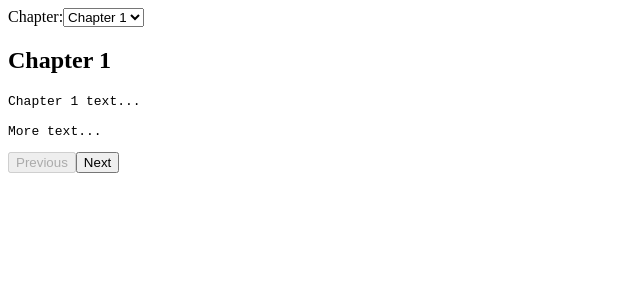
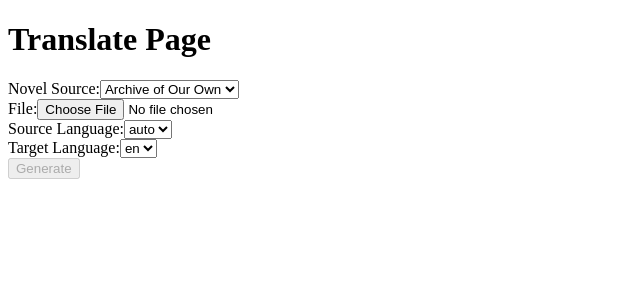
Before and after one commit to Sora201710/Transverra, a React (Vite) app in the folder frontend/: page / in a window 1280 px wide. Shown: the top 300 px of the page, without its empty margins (0-640 px from the left). Built offline with nearby package versions, Linux system fonts and the light colour scheme.

Commit message:
cleaned up form UI and added communication with backend

```diff
--- a/frontend/src/app.tsx
+++ b/frontend/src/app.tsx
@@ -1,8 +1,8 @@
-import ReaderPage from "./pages/book";
-import UploadPage from "./pages/translate";
+//import NovelPage from "./pages/NovelPage";
+import TranslatePage from "./pages/TranslatePage";
 
 function App() {
-  return <ReaderPage />;
+  return <TranslatePage />;
 }
 
 export default App;
--- /dev/null
+++ b/frontend/src/components/TranslateForm.tsx
@@ -0,0 +1,153 @@
+import { useState } from "react";
+
+// -------------------- Types --------------------
+interface FormData {
+  source: string;
+  file: File | null;
+  sourceLang: string;
+  targetLang: string;
+}
+
+interface SubmitButtonProps {
+  onClick: () => void;
+  disabled: boolean;
+}
+
+interface FormFieldsProps {
+  sources: string[];
+  languages: string[];
+  targetLanguages: string[];
+  formData: FormData;
+  setFormData: React.Dispatch<React.SetStateAction<FormData>>;
+}
+
+interface TranslateFormProps {
+  onSubmit: (data: FormData) => void;
+}
+
+// -------------------- Submit Button --------------------
+function SubmitButton({ onClick, disabled }: SubmitButtonProps) {
+  return (
+    <div>
+      <button onClick={onClick} disabled={disabled}>
+        Generate
+      </button>
+    </div>
+  );
+}
+
+// -------------------- Form Fields --------------------
+function FormFields({
+  sources,
+  languages,
+  targetLanguages,
+  formData,
+  setFormData,
+}: FormFieldsProps) {
+  return (
+    <div>
+      {/* Novel Source */}
+      <div>
+        <label>
+          Novel Source:
+          <select
+            value={formData.source}
+            onChange={(e) =>
+              setFormData({ ...formData, source: e.target.value })
+            }
+          >
+            {sources.map((s) => (
+              <option key={s} value={s}>
+                {s}
+              </option>
+            ))}
+          </select>
+        </label>
+      </div>
+
+      {/* File upload */}
+      <div>
+        <label>
+          File:
+          <input
+            type="file"
+            onChange={(e) =>
+              setFormData({ ...formData, file: e.target.files?.[0] ?? null })
+            }
+          />
+        </label>
+      </div>
+
+      {/* Source language */}
+      <div>
+        <label>
+          Source Language:
+          <select
+            value={formData.sourceLang}
+            onChange={(e) =>
+              setFormData({ ...formData, sourceLang: e.target.value })
+            }
+          >
+            {languages.map((l) => (
+              <option key={l} value={l}>
+                {l}
+              </option>
+            ))}
+          </select>
+        </label>
+      </div>
+
+      {/* Target language */}
+      <div>
+        <label>
+          Target Language:
+          <select
+            value={formData.targetLang}
+            onChange={(e) =>
+              setFormData({ ...formData, targetLang: e.target.value })
+            }
+          >
+            {targetLanguages.map((l) => (
+              <option key={l} value={l}>
+                {l}
+              </option>
+            ))}
+          </select>
+        </label>
+      </div>
+    </div>
+  );
+}
+
+// -------------------- Translate Form --------------------
+export default function TranslateForm({ onSubmit }: TranslateFormProps) {
+  const [formData, setFormData] = useState<FormData>({
+    source: "Archive of Our Own",
+    file: null,
+    sourceLang: "auto",
+    targetLang: "en",
+  });
+
+  const sources = ["Archive of Our Own"];
+  const languages = ["auto", "en", "es"];
+  const targetLanguages = ["en", "es"];
+
+  const handleSubmit = () => {
+    onSubmit(formData);
+  };
+
+  const isDisabled = !formData.file; // require file for now
+
+  return (
+    <div>
+      <FormFields
+        sources={sources}
+        languages={languages}
+        targetLanguages={targetLanguages}
+        formData={formData}
+        setFormData={setFormData}
+      />
+      <SubmitButton onClick={handleSubmit} disabled={isDisabled} />
+    </div>
+  );
+}
--- /dev/null
+++ b/frontend/src/pages/NovelPage.tsx
@@ -0,0 +1,59 @@
+import { useMemo, useState } from "react";
+
+export default function NovelPage() {
+  // Assume this comes from your backend / storage / props
+  const chapters = useMemo(
+    () => [
+      { title: "Chapter 1", text: "Chapter 1 text...\n\nMore text..." },
+      { title: "Chapter 2", text: "Chapter 2 text...\n\nMore text..." },
+      { title: "Chapter 3", text: "Chapter 3 text...\n\nMore text..." },
+    ],
+    [],
+  );
+
+  const [index, setIndex] = useState(0);
+
+  const current = chapters[index] ?? { title: "", text: "" };
+
+  function prev() {
+    setIndex((i) => Math.max(0, i - 1));
+  }
+
+  function next() {
+    setIndex((i) => Math.min(chapters.length - 1, i + 1));
+  }
+
+  return (
+    <div>
+      <div>
+        <label>
+          Chapter:
+          <select
+            value={index}
+            onChange={(e) => setIndex(Number(e.target.value))}
+          >
+            {chapters.map((c, i) => (
+              <option key={i} value={i}>
+                {c.title ?? `Chapter ${i + 1}`}
+              </option>
+            ))}
+          </select>
+        </label>
+      </div>
+
+      <div>
+        <h2>{current.title}</h2>
+        <pre>{current.text}</pre>
+      </div>
+
+      <div>
+        <button onClick={prev} disabled={index === 0}>
+          Previous
+        </button>
+        <button onClick={next} disabled={index === chapters.length - 1}>
+          Next
+        </button>
+      </div>
+    </div>
+  );
+}
--- /dev/null
+++ b/frontend/src/pages/TranslatePage.tsx
@@ -0,0 +1,37 @@
+import TranslateForm from "../components/TranslateForm"; // adjust path as needed
+
+export default function TranslatePage() {
+  // This function receives the form data from TranslateForm
+  const handleFormSubmit = async (data: {
+    source: string;
+    file: File | null;
+    sourceLang: string;
+    targetLang: string;
+  }) => {
+    // send data to backend
+    const formData = new FormData();
+    formData.append("source", data.source);
+    formData.append("file", data.file!);
+    formData.append("sourceLang", data.sourceLang);
+    formData.append("targetLang", data.targetLang);
+
+    const response = await fetch(
+      `${import.meta.env.VITE_API_URL}/api/translate`,
+      {
+        method: "POST",
+        body: formData, // your FormData goes here
+      },
+    );
+
+    // Parse JSON response
+    const result = await response.json();
+    console.log("Response from backend:", result);
+  };
+
+  return (
+    <div>
+      <h1>Translate Page</h1>
+      <TranslateForm onSubmit={handleFormSubmit} />
+    </div>
+  );
+}
```
